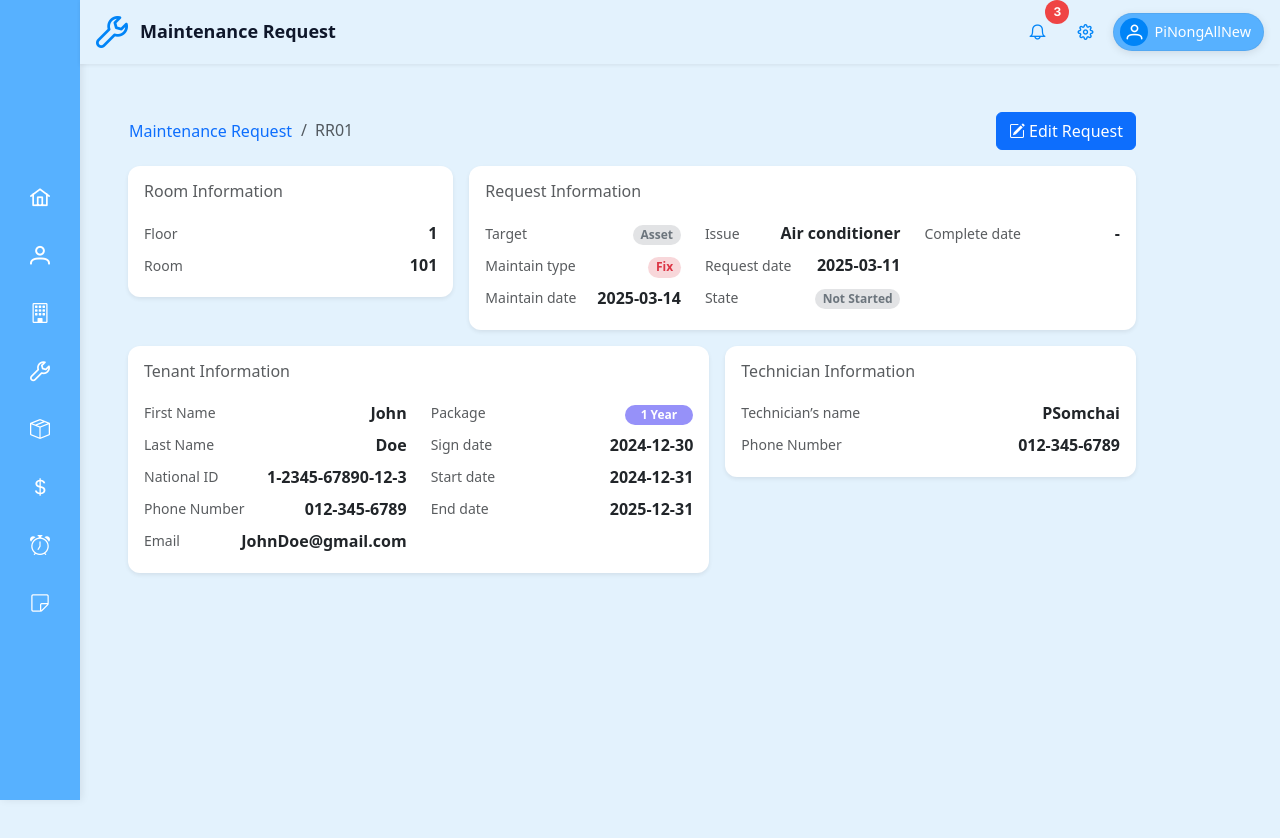
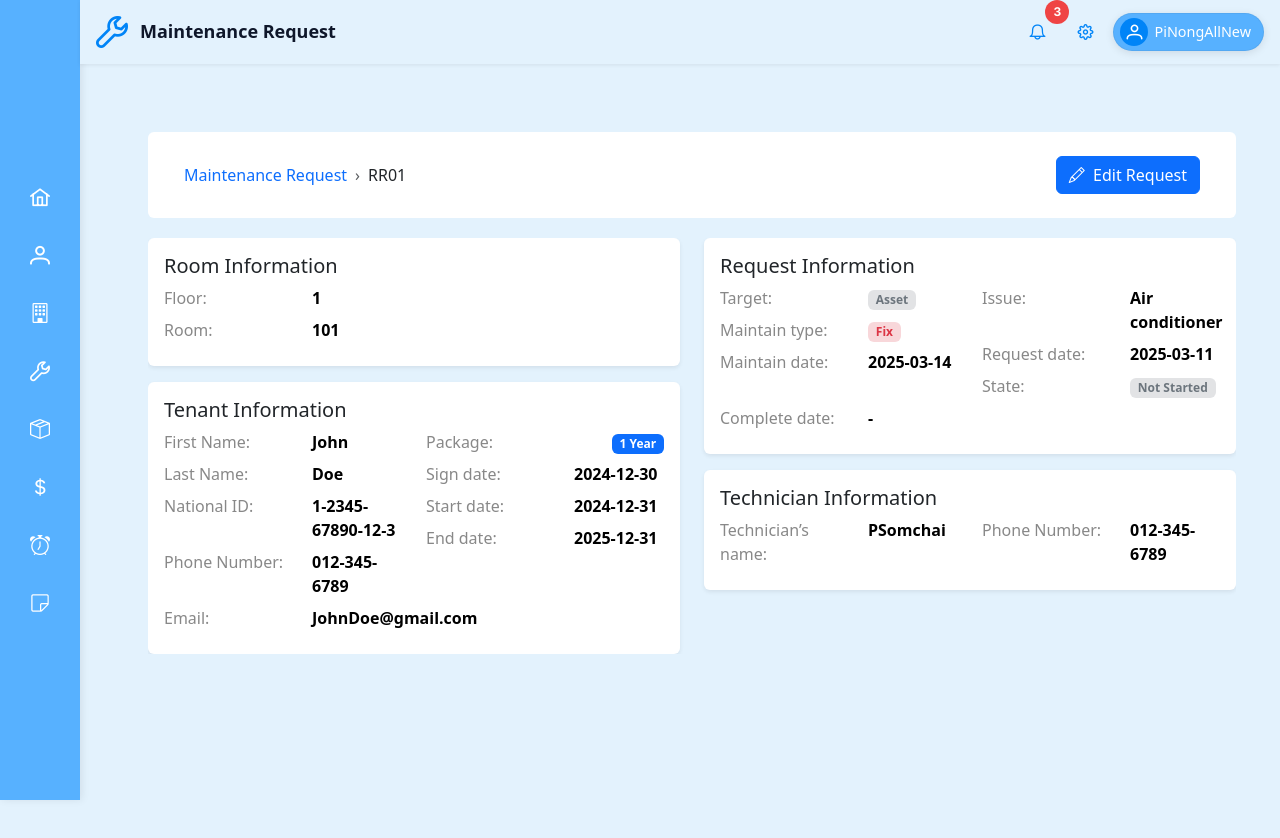
Before and after one commit to kkkkhxx/OrganicNowTestDemo, a React (Vite) app in the folder frontend/: page /MaintenanceDetails in a window 1280 px wide. Shown: the top 838 px of the page. Built offline with nearby package versions, Linux system fonts and the light colour scheme.

Commit message:
Update MaintenanceDetails page to use InvoiceDetails layout

```diff
--- a/frontend/src/pages/MaintenanceDetails.jsx
+++ b/frontend/src/pages/MaintenanceDetails.jsx
@@ -7,41 +7,27 @@ import "bootstrap/dist/css/bootstrap.min.css";
 import "bootstrap-icons/font/bootstrap-icons.css";
 
 function Pill({ text, variant = "secondary" }) {
-  const map = {
-    success: "bg-success",
-    danger: "bg-danger",
-    warning: "bg-warning text-dark",
-    info: "bg-info text-dark",
-    secondary: "bg-secondary",
-    subtleDanger: "bg-danger-subtle text-danger",
-    subtleSecondary: "bg-secondary-subtle text-secondary",
-  };
-  return (
-    <span className={`badge rounded-pill ${map[variant] || map.secondary}`}>
-      {text}
-    </span>
-  );
-}
-
-function KV({ label, value, right = false, children }) {
-  return (
-    <div className="d-flex justify-content-between align-items-center py-1">
-      <span className="text-muted small">{label}</span>
-      <span className={`fw-semibold ${right ? "" : "text-end"}`}>
-        {children ?? (value !== undefined && value !== null && value !== "" ? value : "-")}
-      </span>
-    </div>
-  );
+  const cls =
+    variant === "success"
+      ? "badge bg-success"
+      : variant === "warning"
+      ? "badge bg-warning text-dark"
+      : variant === "danger"
+      ? "badge bg-danger"
+      : variant === "subtle"
+      ? "badge bg-secondary-subtle text-secondary"
+      : "badge bg-secondary";
+  return <span className={cls}>{text}</span>;
 }
 
 export default function MaintenanceDetails() {
   const navigate = useNavigate();
   const { state } = useLocation();
 
-  // รับมาจากหน้า Request ด้วย navigate(..., { state: { row } })
+  // ได้มาจาก /maintenancerequest ด้วย navigate(..., { state: { row } })
   const row = state?.row || state || {};
 
-  // Fallback หากเปิดหน้านี้ตรง ๆ
+  // Fallback (เปิดหน้านี้ตรง ๆ)
   const fallback = {
     id: "RR01",
     floor: "1",
@@ -64,10 +50,7 @@ export default function MaintenanceDetails() {
       startDate: "2024-12-31",
       endDate: "2025-12-31",
     },
-    technician: {
-      name: "PSomchai",
-      phone: "012-345-6789",
-    },
+    technician: { name: "PSomchai", phone: "012-345-6789" },
   };
 
   const data = {
@@ -78,148 +61,208 @@ export default function MaintenanceDetails() {
   };
 
   const isComplete = String(data.state || "").toLowerCase() === "complete";
-  const maintainPillVariant =
-    String(data.maintainType || "").toLowerCase() === "fix"
-      ? "subtleDanger"
-      : "info";
 
   return (
     <Layout title="Maintenance Request" icon="pi pi-wrench" notifications={3}>
       <div className="container-fluid">
         <div className="row min-vh-100">
           <div className="col-lg-11 p-4">
-
-            {/* Breadcrumb + Action */}
-            <div className="d-flex justify-content-between align-items-center mb-3">
-              <nav aria-label="breadcrumb">
-                <ol className="breadcrumb mb-0">
-                  <li className="breadcrumb-item">
-                    <button
-                      className="btn btn-link p-0 text-decoration-none"
+            {/* ===== Toolbar (เหมือน InvoiceDetails) ===== */}
+            <div className="toolbar-wrapper card border-0 bg-white">
+              <div className="card-header bg-white border-0 rounded-2">
+                <div className="tm-toolbar d-flex justify-content-between align-items-center">
+                  <div className="d-flex align-items-center gap-2">
+                    <span
+                      className="breadcrumb-link text-primary"
+                      style={{ cursor: "pointer" }}
                       onClick={() => navigate("/maintenancerequest")}
                     >
                       Maintenance Request
-                    </button>
-                  </li>
-                  <li className="breadcrumb-item active" aria-current="page">
-                    {data.id || "RR01"}
-                  </li>
-                </ol>
-              </nav>
+                    </span>
+                    <span className="text-muted">›</span>
+                    <span className="breadcrumb-current">{data.id || "RR01"}</span>
+                  </div>
 
+                  <div className="d-flex align-items-center gap-2">
                     <button
+                      type="button"
                       className="btn btn-primary"
                       onClick={() =>
-                  navigate("/maintenancerequest", { state: { edit: true, row: data } })
+                        navigate("/maintenancerequest", {
+                          state: { edit: true, row: data },
+                        })
                       }
                     >
-                <i className="bi bi-pencil-square me-1" />
-                Edit Request
+                      <i className="bi bi-pencil me-1" /> Edit Request
                     </button>
                   </div>
-
-            {/* Row 1 */}
-            <div className="row g-3 mb-3">
-              {/* Room Information */}
-              <div className="col-md-4">
-                <div className="card border-0 shadow-sm">
-                  <div className="card-body">
-                    <h6 className="text-muted mb-3">Room Information</h6>
-                    <KV label="Floor" value={data.floor} />
-                    <KV label="Room" value={data.room} />
                 </div>
               </div>
             </div>
 
-              {/* Request Information */}
-              <div className="col-md-8">
-                <div className="card border-0 shadow-sm">
+            {/* ===== Details (layout เดียวกับ InvoiceDetails) ===== */}
+            <div className="table-wrapper-detail rounded-0">
+              <div className="row g-4">
+                {/* Left column */}
+                <div className="col-lg-6">
+                  {/* Room Information */}
+                  <div className="card border-0 shadow-sm mb-3 rounded-2">
                     <div className="card-body">
-                    <h6 className="text-muted mb-3">Request Information</h6>
+                      <h5 className="card-title">Room Information</h5>
+                      <p>
+                        <span className="label">Floor:</span>{" "}
+                        <span className="value">{data.floor}</span>
+                      </p>
+                      <p>
+                        <span className="label">Room:</span>{" "}
+                        <span className="value">{data.room}</span>
+                      </p>
+                    </div>
+                  </div>
+
+                  {/* Tenant Information */}
+                  <div className="card border-0 shadow-sm rounded-2">
+                    <div className="card-body">
+                      <h5 className="card-title">Tenant Information</h5>
 
                       <div className="row">
-                      <div className="col-md-4">
-                        <KV label="Target">
-                          <Pill text={data.target || "Asset"} variant="subtleSecondary" />
-                        </KV>
-                        <KV label="Maintain type">
-                          <Pill text={data.maintainType || "Fix"} variant={maintainPillVariant} />
-                        </KV>
-                        <KV label="Maintain date" value={data.maintainDate} />
+                        <div className="col-sm-6">
+                          <p>
+                            <span className="label">First Name:</span>{" "}
+                            <span className="value">{data.tenant.firstName}</span>
+                          </p>
+                          <p>
+                            <span className="label">Last Name:</span>{" "}
+                            <span className="value">{data.tenant.lastName}</span>
+                          </p>
+                          <p>
+                            <span className="label">National ID:</span>{" "}
+                            <span className="value">{data.tenant.nationalId}</span>
+                          </p>
+                          <p>
+                            <span className="label">Phone Number:</span>{" "}
+                            <span className="value">{data.tenant.phone}</span>
+                          </p>
+                          <p>
+                            <span className="label">Email:</span>{" "}
+                            <span className="value">{data.tenant.email}</span>
+                          </p>
                         </div>
 
-                      <div className="col-md-4">
-                        <KV label="Issue" value={data.issue || "-"} />
-                        <KV label="Request date" value={data.requestDate} />
-                        <KV label="State">
-                          {isComplete ? (
-                            <Pill text="Complete" variant="success" />
-                          ) : (
-                            <Pill text="Not Started" variant="subtleSecondary" />
-                          )}
-                        </KV>
-                      </div>
-
-                      <div className="col-md-4">
-                        <KV label="Complete date" value={data.completeDate || "-"} />
-                      </div>
+                        <div className="col-sm-6">
+                          <p className="d-flex align-items-center justify-content-between">
+                            <span className="label">Package:</span>
+                            <span className="value">
+                              <span className="badge bg-primary">{data.tenant.packageName}</span>
+                            </span>
+                          </p>
+                          <p>
+                            <span className="label">Sign date:</span>{" "}
+                            <span className="value">{data.tenant.signDate}</span>
+                          </p>
+                          <p>
+                            <span className="label">Start date:</span>{" "}
+                            <span className="value">{data.tenant.startDate}</span>
+                          </p>
+                          <p>
+                            <span className="label">End date:</span>{" "}
+                            <span className="value">{data.tenant.endDate}</span>
+                          </p>
                         </div>
                       </div>
                     </div>
                   </div>
                 </div>
 
-            {/* Row 2 */}
-            <div className="row g-3">
-              {/* Tenant Information */}
-              <div className="col-md-7">
-                <div className="card border-0 shadow-sm">
+                {/* Right column */}
+                <div className="col-lg-6">
+                  {/* Request Information */}
+                  <div className="card border-0 shadow-sm mb-3 rounded-2">
                     <div className="card-body">
-                    <h6 className="text-muted mb-3">Tenant Information</h6>
+                      <h5 className="card-title">Request Information</h5>
 
                       <div className="row">
-                      <div className="col-sm-6">
-                        <KV label="First Name" value={data.tenant.firstName} />
-                        <KV label="Last Name" value={data.tenant.lastName} />
-                        <KV label="National ID" value={data.tenant.nationalId} />
-                        <KV label="Phone Number" value={data.tenant.phone} />
-                        <KV label="Email" value={data.tenant.email} />
-                      </div>
-                      <div className="col-sm-6">
-                        <div className="d-flex justify-content-between align-items-center py-1">
-                          <span className="text-muted small">Package</span>
-                          <span>
-                            <span
-                              className="badge rounded-pill px-3"
-                              style={{ backgroundColor: "#9691F9" }}
-                            >
-                              {data.tenant.packageName || "1 Year"}
+                        <div className="col-6">
+                          <p>
+                            <span className="label">Target:</span>{" "}
+                            <span className="value">
+                              <span className="badge bg-secondary-subtle text-secondary">
+                                {data.target || "Asset"}
                               </span>
                             </span>
+                          </p>
+                          <p>
+                            <span className="label">Maintain type:</span>{" "}
+                            <span className="value">
+                              <span className="badge bg-danger-subtle text-danger">
+                                {data.maintainType || "Fix"}
+                              </span>
+                            </span>
+                          </p>
+                          <p>
+                            <span className="label">Maintain date:</span>{" "}
+                            <span className="value">{data.maintainDate}</span>
+                          </p>
                         </div>
-                        <KV label="Sign date" value={data.tenant.signDate} />
-                        <KV label="Start date" value={data.tenant.startDate} />
-                        <KV label="End date" value={data.tenant.endDate} />
+
+                        <div className="col-6">
+                          <p>
+                            <span className="label">Issue:</span>{" "}
+                            <span className="value">{data.issue || "-"}</span>
+                          </p>
+                          <p>
+                            <span className="label">Request date:</span>{" "}
+                            <span className="value">{data.requestDate}</span>
+                          </p>
+                          <p>
+                            <span className="label">State:</span>{" "}
+                            <span className="value">
+                              {isComplete ? (
+                                <Pill text="Complete" variant="success" />
+                              ) : (
+                                <Pill text="Not Started" variant="subtle" />
+                              )}
+                            </span>
+                          </p>
                         </div>
+                      </div>
+
+                      <div className="row">
+                        <div className="col-6">
+                          <p>
+                            <span className="label">Complete date:</span>{" "}
+                            <span className="value">{data.completeDate || "-"}</span>
+                          </p>
                         </div>
                       </div>
                     </div>
                   </div>
 
                   {/* Technician Information */}
-              <div className="col-md-5">
-                <div className="card border-0 shadow-sm">
+                  <div className="card border-0 shadow-sm rounded-2">
                     <div className="card-body">
-                    <h6 className="text-muted mb-3">Technician Information</h6>
-                    <KV label="Technician’s name" value={data.technician.name} />
-                    <KV label="Phone Number" value={data.technician.phone} />
+                      <h5 className="card-title">Technician Information</h5>
+                      <div className="row">
+                        <div className="col-6">
+                          <p>
+                            <span className="label">Technician’s name:</span>{" "}
+                            <span className="value">{data.technician.name}</span>
+                          </p>
+                        </div>
+                        <div className="col-6">
+                          <p>
+                            <span className="label">Phone Number:</span>{" "}
+                            <span className="value">{data.technician.phone}</span>
+                          </p>
                         </div>
                       </div>
                     </div>
                   </div>
-
                 </div>
-          {/* /Main */}
+                {/* /Right */}
+              </div>
+            </div>
+          </div>
         </div>
       </div>
     </Layout>
```
Lines whose indentation alone changed are shown as unchanged.
